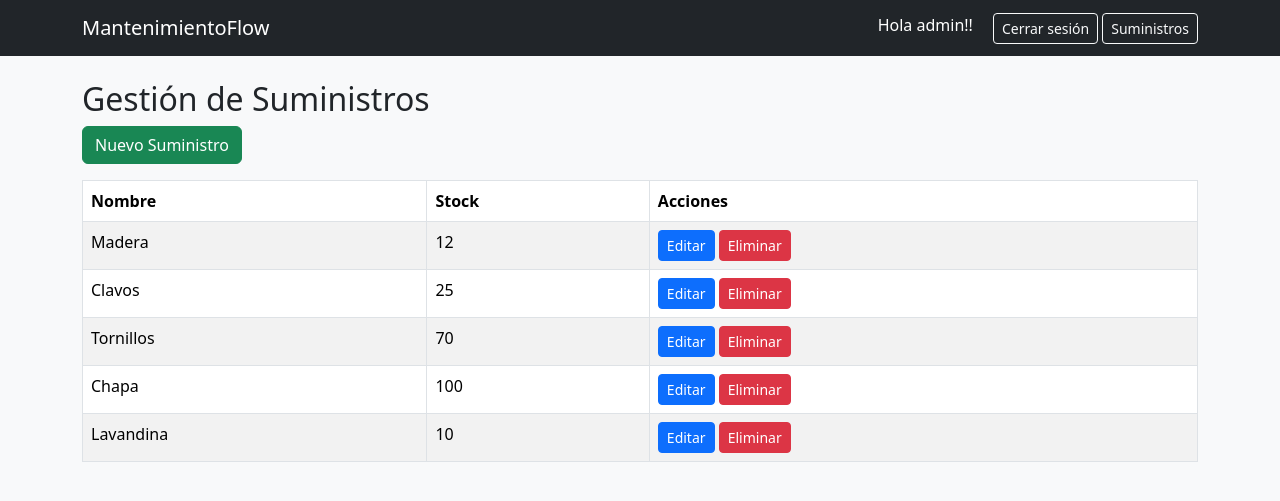
After one commit to alisho0/mantenimientoflow, a Django app: page /suministros/ in a window 1280 px wide. The commit adds this page. Shown: the top 501 px of the page. Run offline with Django 5.2, Linux system fonts and the light colour scheme; a user stored in the database is signed in; data comes from the database, SQL or seed files in the repository; both versions use the stored data as it was after the commit.

Commit message:
Cambios finales y consultas hechas.

```diff
--- a/mantenimiento/templates/base.html
+++ b/mantenimiento/templates/base.html
@@ -13,7 +13,7 @@
   <nav class="navbar navbar-expand-lg navbar-dark bg-dark">
     <div class="container">
       <a class="navbar-brand" href="{% url 'orden_list' %}"> MantenimientoFlow</a>
-      <div class="d-flex">
+      <div class="d-flex gap-1">
         {% if user.is_authenticated %}
           <span class="text-white me-3">Hola {{ user.username }}!!</span>
           <form action="{% url 'logout' %}" method="post" class="d-inline">
@@ -22,6 +22,9 @@
           </form>
         {% else %}
           <a href="{% url 'login' %}" class="btn btn-outline-light btn-sm">Iniciar sesión</a>
+        {% endif %}
+        {% if perms.mantenimiento.view_suministro %}
+          <a class="btn btn-outline-light btn-sm" href="{% url 'listar_suministros' %}">Suministros</a>
         {% endif %}
       </div>
     </div>
--- /dev/null
+++ b/mantenimiento/templates/suministros_list.html
@@ -0,0 +1,36 @@
+{% extends 'base.html' %}
+{% block content %}
+<h2>Gestión de Suministros</h2>
+
+{% if perms.mantenimiento.add_suministro %}
+  <a href="{% url 'crear_suministro' %}" class="btn btn-success mb-3">Nuevo Suministro</a>
+{% endif %}
+
+<table class="table table-striped table-bordered">
+  <thead>
+    <tr>
+      <th>Nombre</th>
+      <th>Stock</th>
+      <th>Acciones</th>
+    </tr>
+  </thead>
+  <tbody>
+    {% for s in suministros %}
+      <tr>
+        <td>{{ s.nombre }}</td>
+        <td>{{ s.stock }}</td>
+        <td>
+          {% if perms.mantenimiento.change_suministro %}
+            <a href="{% url 'editar_suministro' s.id %}" class="btn btn-primary btn-sm">Editar</a>
+          {% endif %}
+          {% if perms.mantenimiento.delete_suministro %}
+            <a href="{% url 'eliminar_suministro' s.id %}" class="btn btn-danger btn-sm">Eliminar</a>
+          {% endif %}
+        </td>
+      </tr>
+    {% empty %}
+      <tr><td colspan="3">No hay suministros cargados.</td></tr>
+    {% endfor %}
+  </tbody>
+</table>
+{% endblock %}
--- a/mantenimiento/urls.py
+++ b/mantenimiento/urls.py
@@ -6,4 +6,9 @@ urlpatterns = [
     path('nueva/', views.crear_orden, name='crear_orden'),
     path('consumo/', views.registrar_consumo, name='registrar_consumo'),
     path('asignar/<int:id>/', views.asignar_orden, name='asignar_orden'),
+    path('eliminar/<int:id>/', views.eliminar_orden, name='eliminar_orden'),
+    path('suministros/', views.listar_suministros, name='listar_suministros'),
+    path('suministros/nuevo/', views.crear_suministro, name='crear_suministro'),
+    path('suministros/editar/<int:id>/', views.editar_suministro, name='editar_suministro'),
+    path('suministros/eliminar/<int:id>/', views.eliminar_suministro, name='eliminar_suministro'),
 ]
--- a/mantenimiento/views.py
+++ b/mantenimiento/views.py
@@ -2,8 +2,7 @@ from django.shortcuts import render, redirect, get_object_or_404
 from django.contrib.auth.decorators import login_required, permission_required
 from django.contrib import messages
 from .models import OrdenDeTrabajo, Suministro
-# ¡IMPORTANTE! Asegúrate de que los formularios estén importados
-from .forms import OrdenDeTrabajoForm, ConsumoSuministroForm, AsignacionYEstadoForm
+from .forms import OrdenDeTrabajoForm, ConsumoSuministroForm, AsignacionYEstadoForm, SuministroForm
 
 @login_required
 def orden_list(request):
@@ -13,7 +12,6 @@ def orden_list(request):
     else:
         ordenes = OrdenDeTrabajo.objects.all()
 
-    # Guardar en sesión la última orden visualizada
     ultima = request.session.get('ultima_orden')
     return render(request, 'orden_list.html', {'ordenes': ordenes, 'ultima_orden': ultima})
 
@@ -68,3 +66,58 @@ def asignar_orden(request, id):
     else:
         form = AsignacionYEstadoForm(instance=orden)
     return render(request, 'asignacion_form.html', {'form': form, 'orden': orden})
+
+@permission_required('mantenimiento.delete_ordendetrabajo', raise_exception=True)
+def eliminar_orden(request, id):
+    orden = get_object_or_404(OrdenDeTrabajo, id=id)
+    orden.delete()
+    messages.success(request, "Orden eliminada correctamente.")
+    return redirect('orden_list')
+
+@login_required
+@permission_required('mantenimiento.view_suministro', raise_exception=True)
+def listar_suministros(request):
+    suministros = Suministro.objects.all()
+    return render(request, 'suministros_list.html', {'suministros': suministros})
+
+
+@login_required
+@permission_required('mantenimiento.add_suministro', raise_exception=True)
+def crear_suministro(request):
+    if request.method == 'POST':
+        form = SuministroForm(request.POST)
+        if form.is_valid():
+            form.save()
+            messages.success(request, "Suministro creado correctamente.")
+            return redirect('listar_suministros')
+        else:
+            messages.error(request, "Error al crear el suministro.")
+    else:
+        form = SuministroForm()
+    return render(request, 'suministro_form.html', {'form': form, 'accion': 'Crear'})
+
+
+@login_required
+@permission_required('mantenimiento.change_suministro', raise_exception=True)
+def editar_suministro(request, id):
+    suministro = get_object_or_404(Suministro, id=id)
+    if request.method == 'POST':
+        form = SuministroForm(request.POST, instance=suministro)
+        if form.is_valid():
+            form.save()
+            messages.success(request, "Suministro actualizado correctamente.")
+            return redirect('listar_suministros')
+        else:
+            messages.error(request, "Error al actualizar el suministro.")
+    else:
+        form = SuministroForm(instance=suministro)
+    return render(request, 'suministro_form.html', {'form': form, 'accion': 'Editar'})
+
+
+@login_required
+@permission_required('mantenimiento.delete_suministro', raise_exception=True)
+def eliminar_suministro(request, id):
+    suministro = get_object_or_404(Suministro, id=id)
+    suministro.delete()
+    messages.success(request, "Suministro eliminado correctamente.")
+    return redirect('listar_suministros')
```
Also changed, not shown: mantenimiento/forms.py (+12 -1 lines), mantenimiento/templates/orden_list.html (+12 -10 lines), mantenimiento/templates/suministro_form.html (added, +11 -0 lines), db.sqlite3.
